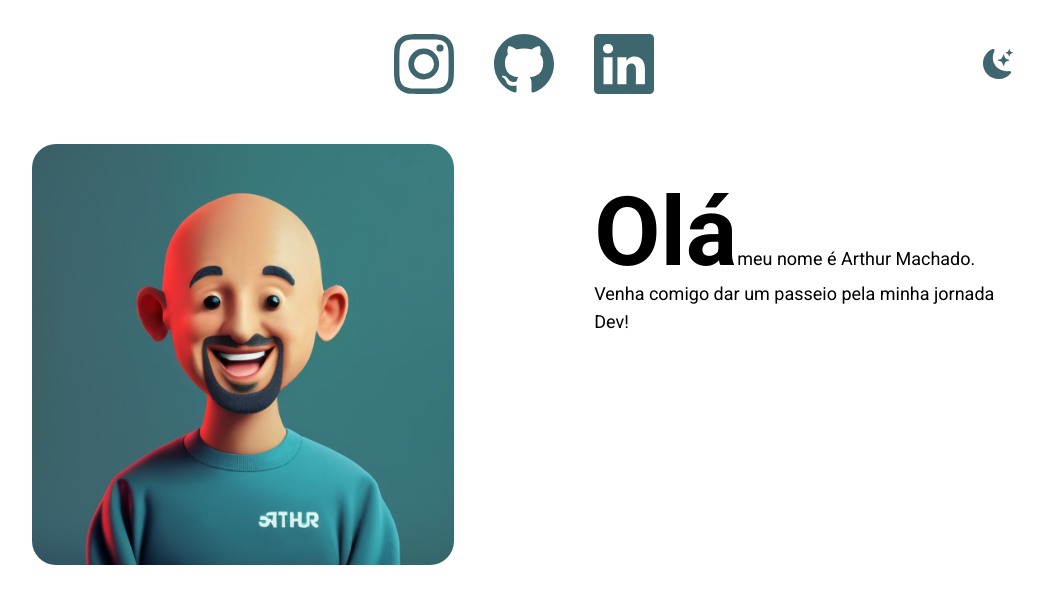
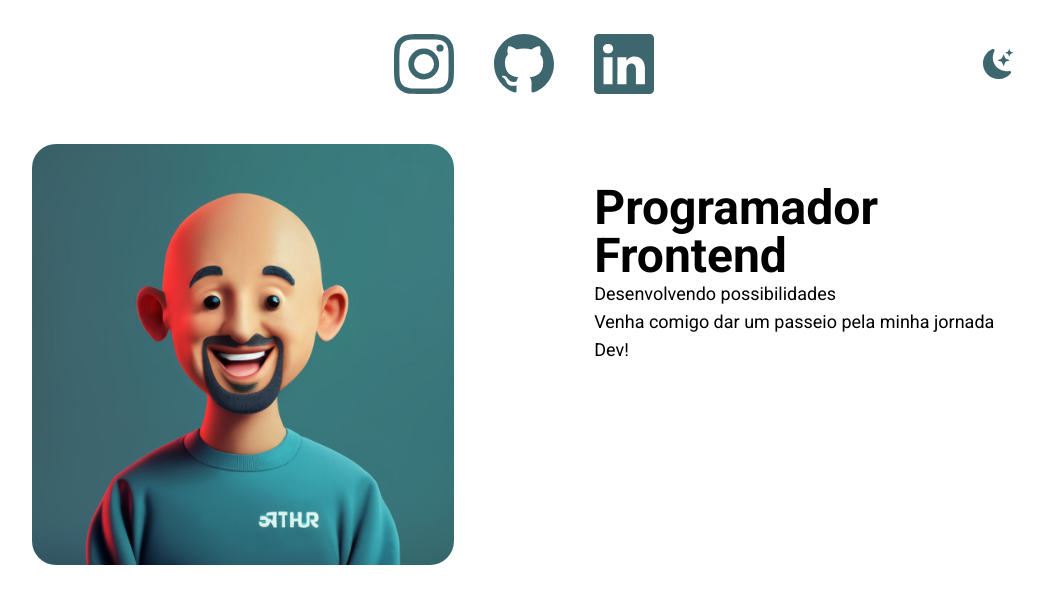
Before and after one commit to arthurcomac/Portifolio-Arthur-Machado, a React (Vite) app in the folder portifolio/: page / in a window 1280 px wide. Shown: the top 604 px of the page, without its empty margins (116-1159 px from the left). Built offline with nearby package versions, Linux system fonts and the light colour scheme.

Commit message:
ajustado paragrafo

```diff
--- a/portifolio/index.html
+++ b/portifolio/index.html
@@ -1,5 +1,5 @@
 <!DOCTYPE html>
-<html lang="en">
+<html lang="pt">
   <head>
     <meta charset="UTF-8" />
     <link rel="icon" type="image/svg+xml" href="/vite.svg" />
--- a/portifolio/src/sections/About.jsx
+++ b/portifolio/src/sections/About.jsx
@@ -7,11 +7,13 @@ export function About () {
         alt="imagem de arthur"
         className="w-full md:w-1/3 md:h-auto rounded-3xl"
       />
-      <p className="md:w-1/3 font-roboto dark:text-slate-100 text-lg mt-4 md:mt-10">
-        <strong className="text-8xl">Olá</strong>
-        meu nome é Arthur Machado.
-        Venha comigo dar um passeio pela minha jornada Dev!
-      </p>
+      <div className="md:w-1/3 font-roboto dark:text-slate-100 text-lg mt-4 md:mt-10">
+        <strong className="text-5xl">Programador Frontend</strong>
+        <p>
+          Desenvolvendo possibilidades<br/>
+          Venha comigo dar um passeio pela minha jornada Dev!
+        </p>
+      </div>
     </div>
   )
 }
```
